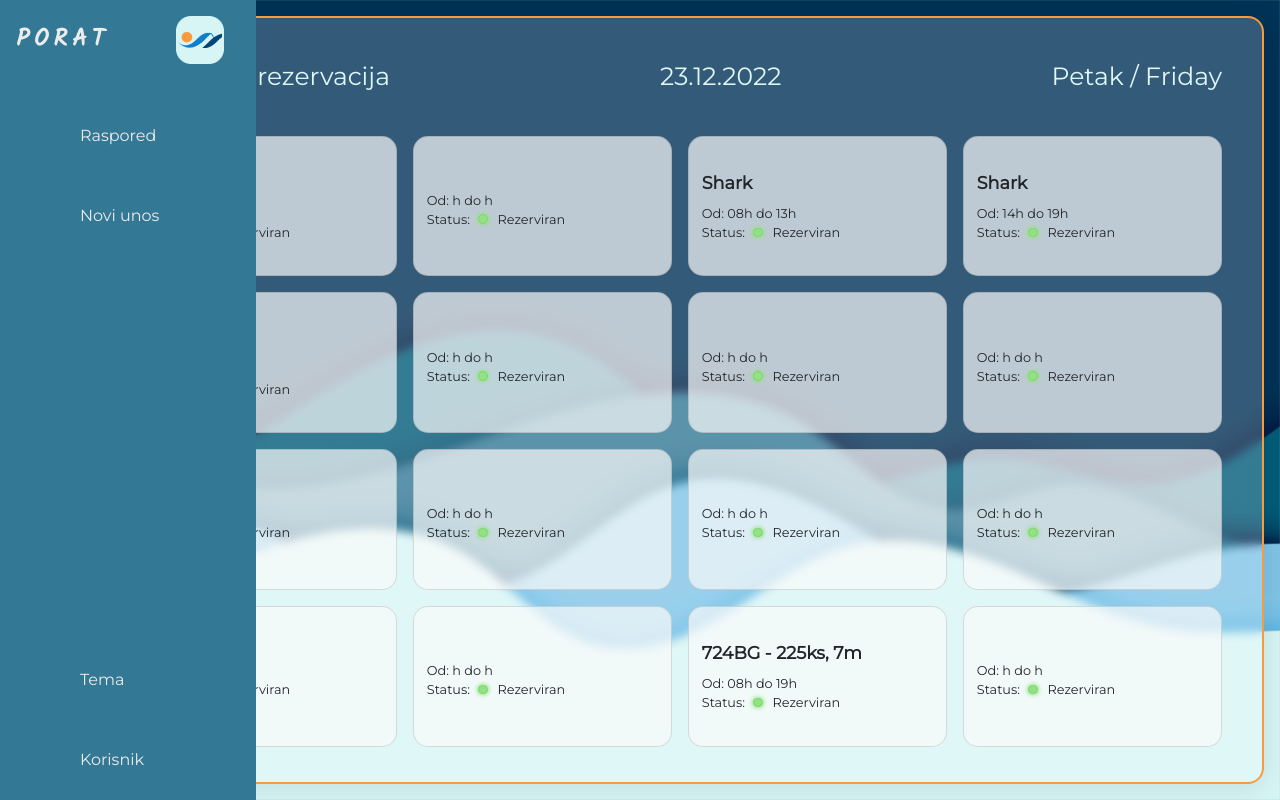
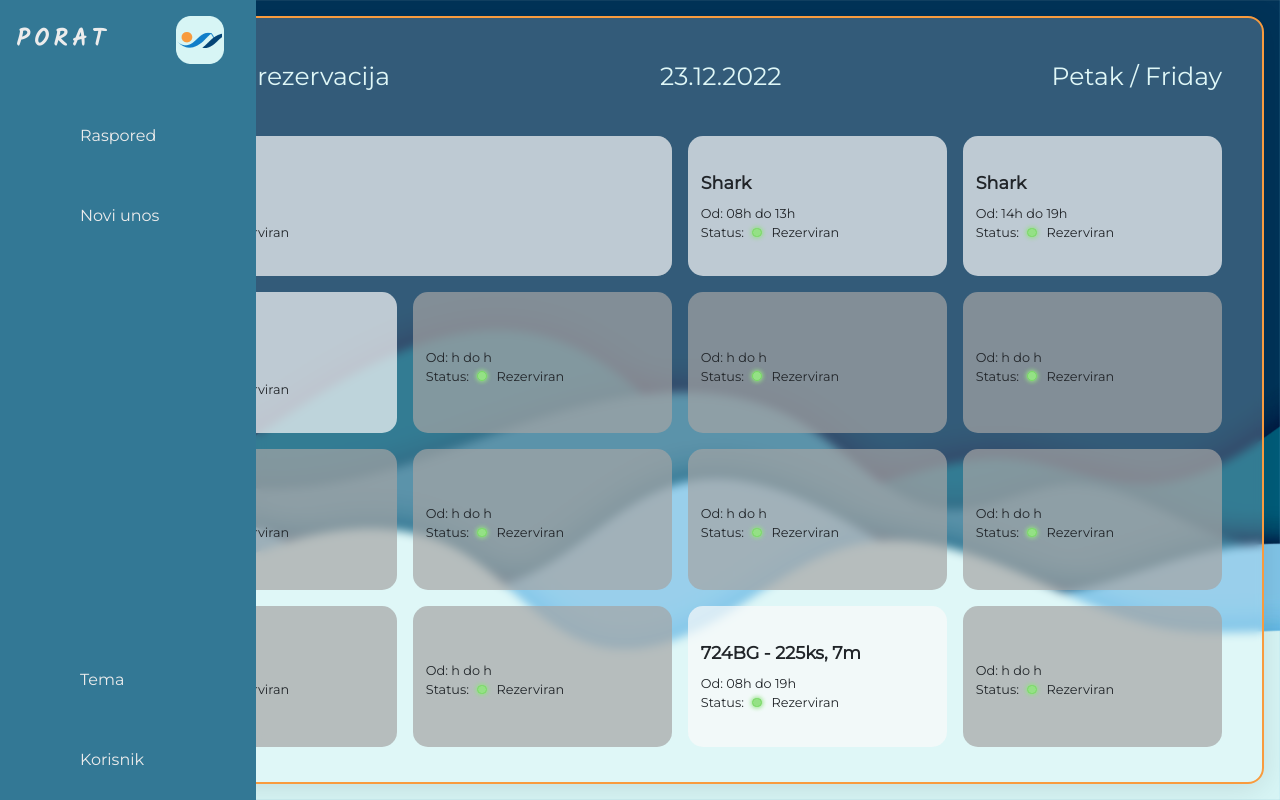
Before and after one commit to 0-bcda-0/porat-staff, a PHP site: page /reservations/reservations.php in a window 1280 px wide. Run offline with PHP 8.4, Linux system fonts and the light colour scheme; data comes from the database, SQL or seed files in the repository; some libraries are stand-ins or nearby versions.

Commit message:
JJ - reservation.php - deletePopup Generation
Funkcija u .js od sada kreira deletePopup, te ga isto tako i brise pri zatvaranju. U samom popup-u od sada pise broj rezervacije koji ce se brisati.

```diff
--- a/js/reservations.js
+++ b/js/reservations.js
@@ -38,11 +38,51 @@ function popup(json) {
     // Dodamo link u html
     document.getElementById('popupTelNum').innerHTML = '';
     document.getElementById('popupTelNum').appendChild(a);
+
+    document.getElementById('popup').insertAdjacentHTML('afterend', `
+    <div id="deleteWindow">
+    <div class="deleteWindow-rows">
+        <div class="popup-title h4">Potvrdi brisanje rezervacije br. `+ reservation.IDReservation +`</div>
+        <div class="row">
+            <div class="popup-col-flex-buttons">
+                <a href="#" onclick="" class="button-delete-deletePopup">
+                    <lord-icon
+                        src="../icon/delete.json"
+                        target=".button-delete-deletePopup"
+                        trigger="loop-on-hover"
+                        delay="500"
+                        colors="primary:#da1a20"
+                        style="width:20px;height:20px">
+                    </lord-icon>
+                    <div class="button-text">Obriši</div>
+                </a>
+                <a href="#" onclick="delete_popup_in_popup()" class="button-edit">
+                    <lord-icon class="rotate-arrow"
+                        src="../icon/dateArrow.json"
+                        target=".button-edit"
+                        trigger="loop-on-hover"
+                        delay="500"
+                        colors="primary:#337895"
+                        style="width:20px;height:20px">
+                    </lord-icon>
+                    <div class="button-text">Odustani</div>
+                </a>
+            </div>
+        </div>
+    </div>
+</div>
+    `);
+
 }
 
 function delete_popup() {
     document.getElementById('popupWindow').classList.toggle('active');
     document.getElementById('deleteWindow').classList.toggle('active');
+}
+
+function delete_popup_in_popup () {
+    document.getElementById('popupWindow').classList.toggle('active');
+    document.getElementById('deleteWindow').remove();
 }
 
 function closepopup() {
@@ -70,6 +110,6 @@ window.addEventListener('orientationchange', function() {
     }
     else {
       // Clear the message from the page
-      window.location.href = '../reservations/reservations.php.html';
+      window.location.href = '../reservations/reservations.php';
     }
 });
--- a/reservations/reservations.css
+++ b/reservations/reservations.css
@@ -109,6 +109,7 @@ a {
   overflow: hidden;
   justify-content: center;
   font-size: 0.8rem;
+  border: none;
 
   /* Glass efekt */
   /* From https://css.glass */
@@ -124,9 +125,15 @@ a {
 
 /* Svojstvo koje ce se primjenjivati kada je brod rezerviran na cijeli dan */
 .disabled {
-  background-color: rgb(142, 142, 142);
+  background-color: rgba(164, 164, 164, 0.7);
   pointer-events: none;
-  border: 0;
+  border: none;
+}
+
+.extended{
+  background-color: #becad3;
+  width: calc(206%);
+  z-index: 1;
 }
 
 /* Grid unutar kartice koji razdvaja sadrzaj u 5 kolona */
--- a/reservations/reservations.php
+++ b/reservations/reservations.php
@@ -59,6 +59,7 @@ $booked_slots = array();
 // ||||||||||||||||||||||||||||||||||||||| OBRADA PODATAKA |||||||||||||||||||||||||||||||||||||
 while($row = mysqli_fetch_assoc($result))
 {
+    $IDReservation = $row['IDReservation'];
     $BoatName = $row['BoatName'];
     $IDBoat = $row['IDBoat'];
     $StartDate = $row['StartDate'];
@@ -76,6 +77,7 @@ while($row = mysqli_fetch_assoc($result))
 
     // spustamo sve podatke u polje
     $booked_slots[] = array(
+        'IDReservation' => $IDReservation,
         'BoatName' => $BoatName,
         'IDBoat' => $IDBoat,
         'StartDate' => $StartDate,
@@ -248,8 +250,18 @@ echo '
                         // make $value array in json format
                         $json = json_encode($value);
 
-                        echo '
-                            <div class="card">
+                        // Ako je rezervacija na cijeli dan, onda je kartica extended
+                        if($value['TimeSlot'] == 3 && $value['CardNumber'] < 8){
+
+                            echo '
+                            <div class="card extended" id="card'.$cardIndex.'">';
+                        }
+                        else{
+                            echo '
+                            <div class="card" id="card'.$cardIndex.'">';
+                        }
+
+                            echo '
                             <div class="card-grid">
                                 <div class="col">
                                     <div class="card-title">'.$value['BoatName'].'</div>
@@ -298,7 +310,7 @@ echo '
                 }
                 if (!$cardDisplayed) {
                     echo '
-                            <div class="card">
+                            <div class="card disabled" id="card'.$cardIndex.'">
                             <div class="card-grid">
                                 <div class="col">
                                     <div class="card-title"></div>
@@ -437,6 +449,7 @@ echo '
 </div>
 </div>
 
+<!--
 <div id="deleteWindow">
     <div class="deleteWindow-rows">
         <div class="popup-title h4">Potvrdi brisanje rezervacije</div>
@@ -468,6 +481,7 @@ echo '
         </div>
     </div>
 </div>
+-->
 
 <button id="scrollToTop" class="scrollToTopArrow">
     <lord-icon
```
